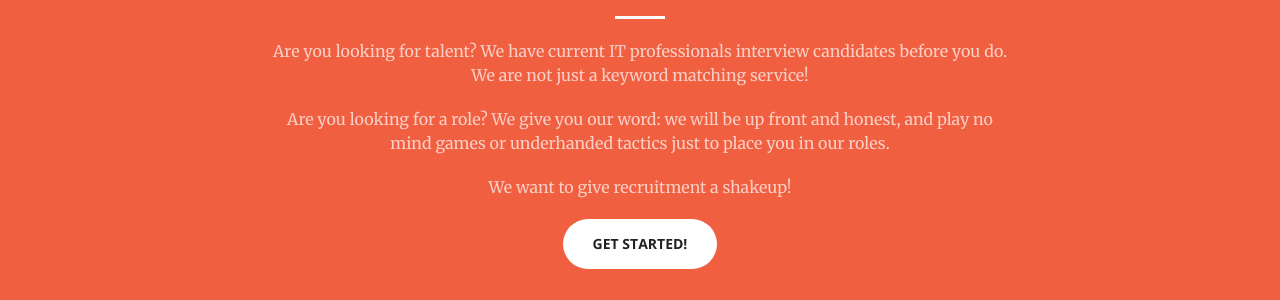
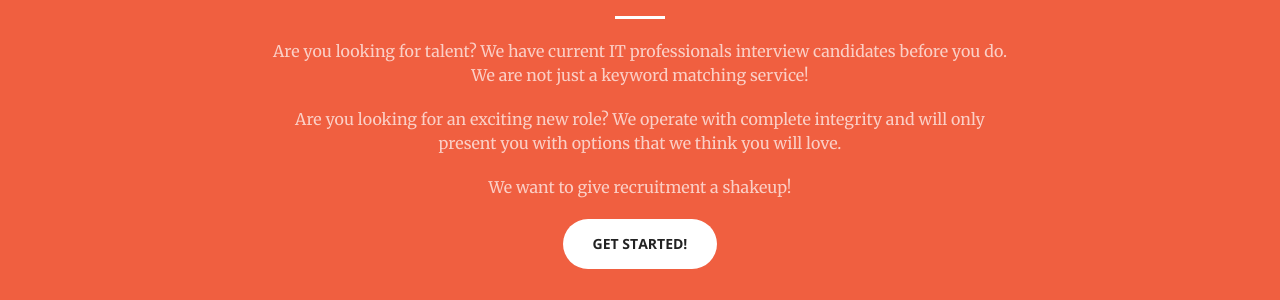
Before and after one commit to joecity/agilemarket, a Jekyll site: the page built from index.html, in a window 1280 px wide and 900 px high, scrolled down 886 px. Shown: the part 151-451 px from the top of the window. Built offline with Jekyll 4.4.1, drawn with Linux system fonts in a browser that asks for light colours.

Commit message:
Copy update to be slightly more positive

```diff
--- a/_includes/call-to-action.html
+++ b/_includes/call-to-action.html
@@ -5,7 +5,7 @@
                 <h2 class="section-heading">IT Recruitment with a difference!</h2>
                 <hr class="light">
                 <p class="text-faded">Are you looking for talent? We have current IT professionals interview candidates before you do.  We are not just a keyword matching service!</p>
-                <p class="text-faded">Are you looking for a role? We give you our word: we will be up front and honest, and play no mind games or underhanded tactics just to place you in our roles.</p>
+                <p class="text-faded">Are you looking for an exciting new role? We operate with complete integrity and will only present you with options that we think you will love.</p>
                 <p class="text-faded">We want to give recruitment a shakeup!</p>
                 <a href="#services" class="btn btn-default btn-xl page-scroll">Get Started!</a>
             </div>
```
